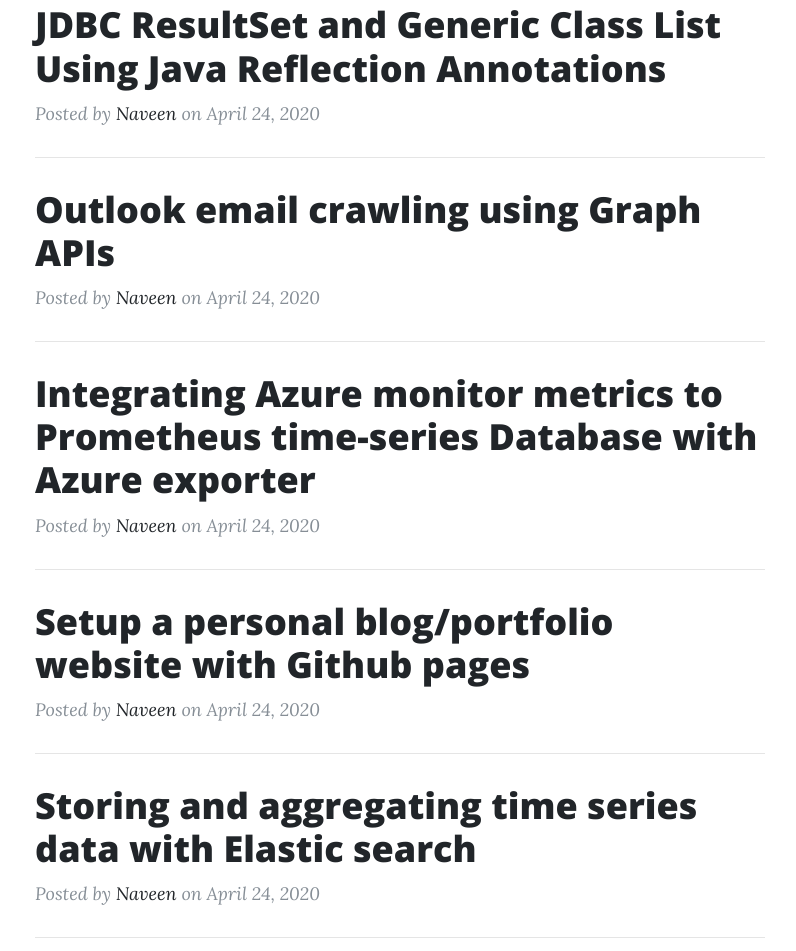
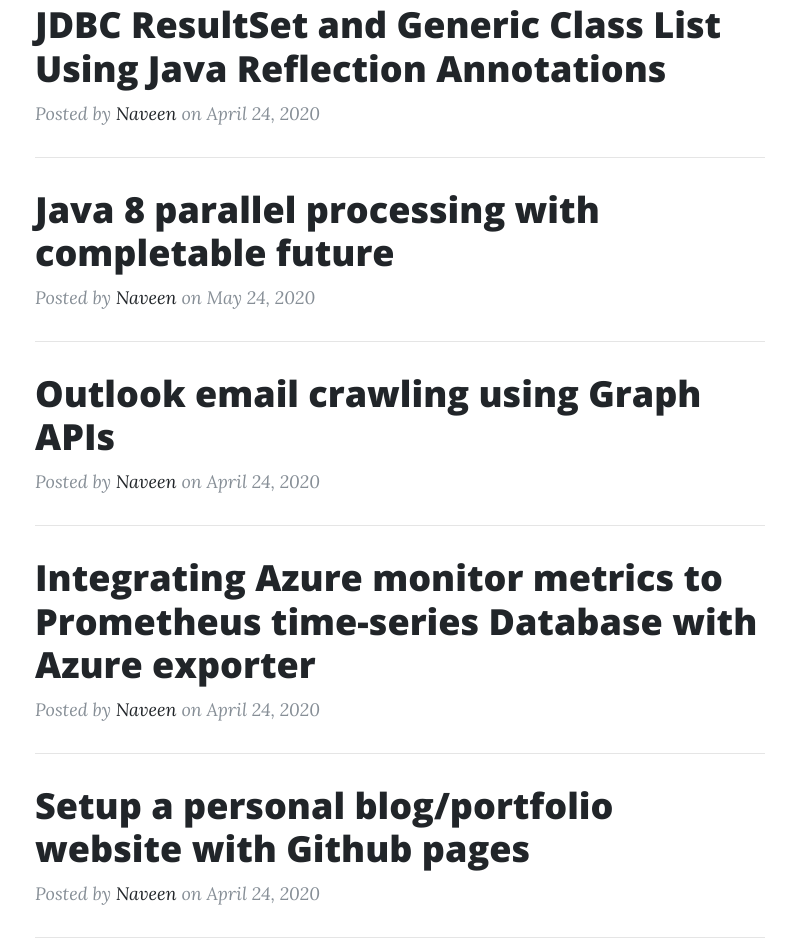
Before and after one commit to nyalla/nyalla.github.io, a website: page index.html in a window 1280 px wide. Shown: the part 837-1788 px from the top of the page, without its empty margins (240-1036 px from the left). Drawn offline with nearby package versions, Linux system fonts and the light colour scheme.

Commit message:
added post 7
added post 7

```diff
--- a/index.html
+++ b/index.html
@@ -97,7 +97,17 @@
             on April 24, 2020</p>
         </div>
         <hr>
-
+		<div class="post-preview">
+          <a href="post7.html">
+            <h2 class="post-title">
+              Java 8 parallel processing with completable future
+            </h2>
+          </a>
+          <p class="post-meta">Posted by
+            <a href="#">Naveen</a>
+            on May 24, 2020</p>
+        </div>
+        <hr>
 		<div class="post-preview">
           <a href="post3.html">
             <h2 class="post-title">
```
